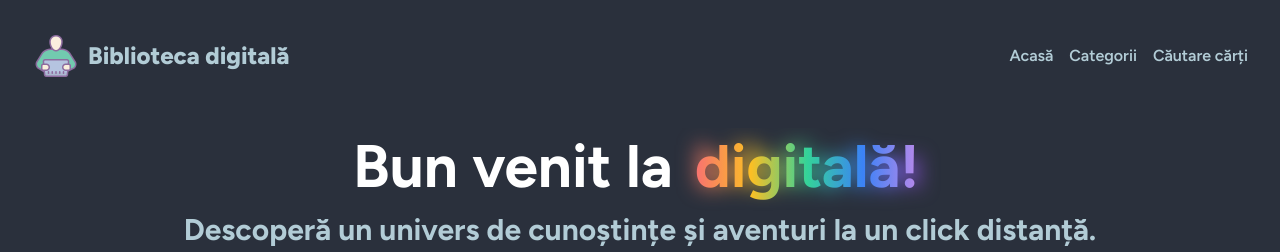
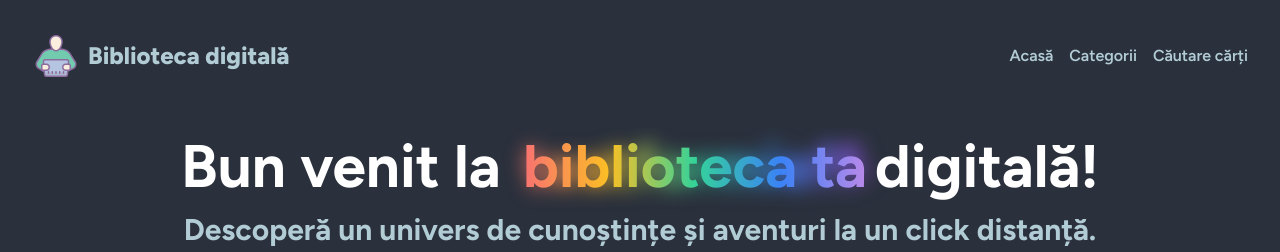
Before and after one commit to andreicionca/biblioteca-digitala, a React (Vite) app: page / in a window 1280 px wide. Shown: the top 252 px of the page. Built offline with nearby package versions, Linux system fonts and the light colour scheme; no server answers; the database is empty.

Commit message:
solve gradient effect

```diff
--- a/src/pages/Home.jsx
+++ b/src/pages/Home.jsx
@@ -63,9 +63,9 @@ function Home() {
     <div className="pb-16 overflow-x-hidden">
       <h1 className="pt-2 text-3xl md:text-6xl font-bold mb-4 text-light-3 text-center">
         Bun venit la <span className="relative inline-block mx-2">
-          <span className="gradient-text blur-effect">biblioteca ta</span>
-          <span className="clear-text">digitală!</span>
-        </span>
+          <span className="gradient-text blur-effect">testformieffesct</span>
+          <span className="clear-text">biblioteca ta</span>
+        </span>digitală!
       </h1>
       <h1 className="text-2xl md:text-3xl font-bold mb-4 text-light-2 text-center">Descoperă un univers de cunoștințe și aventuri la un click distanță. </h1>
       <p className="text-lg md:text-xl lg:text-2xl text-light-1 text-center mb-8">
```
